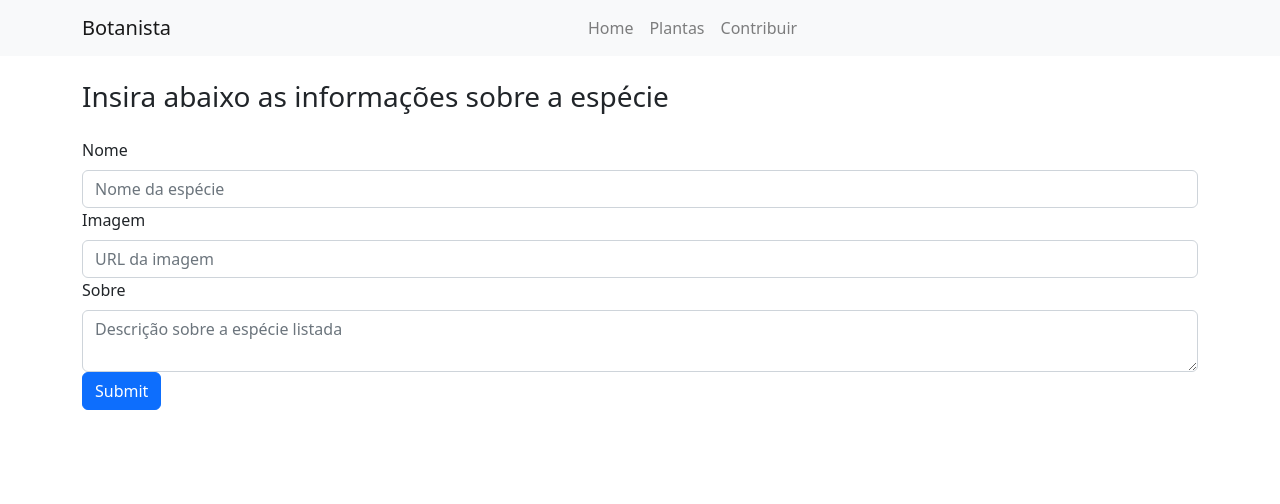
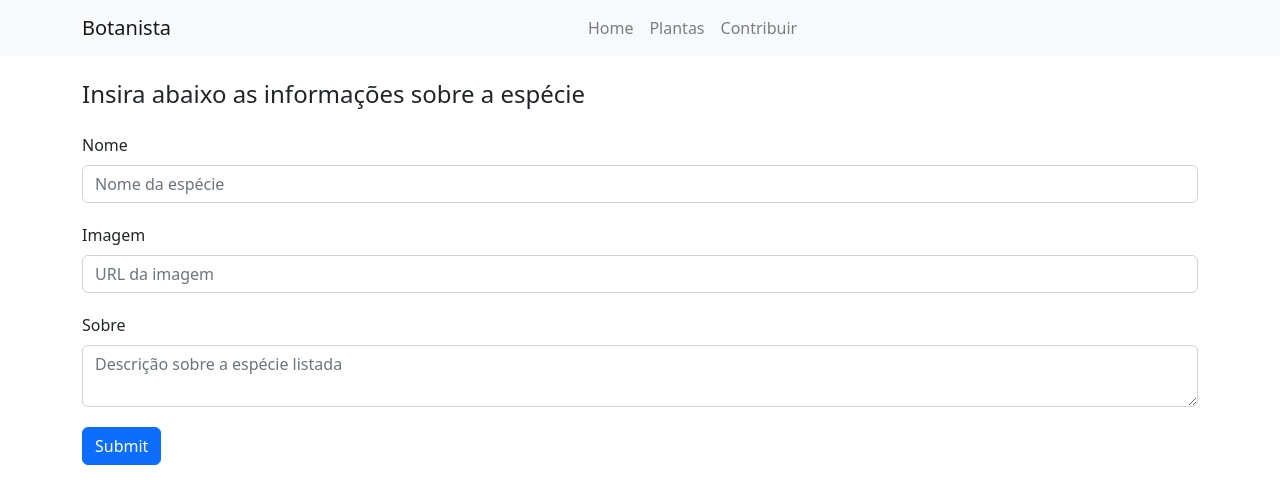
Before and after one commit to Gabrasuca/botanical-blog, a React (Vite) app: page /create in a window 1280 px wide. Shown: the top 504 px of the page. Built offline with nearby package versions, Linux system fonts and the light colour scheme.

Commit message:
margem e espaçamentos ok

```diff
--- a/index.html
+++ b/index.html
@@ -4,7 +4,7 @@
     <meta charset="UTF-8" />
     <link rel="stylesheet" href="https://cdn.jsdelivr.net/npm/bootstrap@4.6.2/dist/css/bootstrap.min.css" integrity="sha384-xOolHFLEh07PJGoPkLv1IbcEPTNtaed2xpHsD9ESMhqIYd0nLMwNLD69Npy4HI+N" crossorigin="anonymous">
     <meta name="viewport" content="width=device-width, initial-scale=1.0" />
-    <title>Zoe</title>
+    <title>Botanista</title>
   </head>
   <body>
     <div id="root"></div>
--- a/package.json
+++ b/package.json
@@ -15,6 +15,7 @@
     "react": "^18.2.0",
     "react-bootstrap": "^2.7.4",
     "react-dom": "^18.2.0",
+    "react-hot-toast": "^2.4.0",
     "react-router-dom": "^6.10.0"
   },
   "devDependencies": {
--- a/src/pages/CreatePage/Index.jsx
+++ b/src/pages/CreatePage/Index.jsx
@@ -3,6 +3,7 @@ import Button from 'react-bootstrap/Button';
 import Form from 'react-bootstrap/Form';
 import { api } from '../../utils/api';
 import { useNavigate } from 'react-router-dom';
+import "./createpage.css"
 
 export function CreatePage() {
   const [form, setForm] = useState({
@@ -32,7 +33,7 @@ export function CreatePage() {
     <div className="container">
       <h3 className="mt-4 mb-4">Insira abaixo as informações sobre a espécie</h3>
       <Form onSubmit={handleSubmit}>
-        <Form.Group controlId="formBasicName">
+        <Form.Group controlId="formBasicName" className='form-group'>
           <Form.Label>Nome</Form.Label>
           <Form.Control
             type="text"
@@ -44,7 +45,7 @@ export function CreatePage() {
           />
         </Form.Group>
 
-        <Form.Group controlId="formBasicImg">
+        <Form.Group controlId="formBasicImg" className='form-group'>
           <Form.Label>Imagem</Form.Label>
           <Form.Control
             type="text"
@@ -56,7 +57,7 @@ export function CreatePage() {
           />
         </Form.Group>
 
-        <Form.Group controlId="formBasicSobre">
+        <Form.Group controlId="formBasicSobre" className='form-group'>
           <Form.Label>Sobre</Form.Label>
           <Form.Control
             as="textarea"
--- /dev/null
+++ b/src/pages/CreatePage/createpage.css
@@ -0,0 +1,8 @@
+.mb-4 {
+    margin-top: 40px;
+    margin-bottom: 40px;
+    font-size: 24px;
+  }
+  .form-group {
+    margin 20px;
+  }
--- a/src/pages/EditPage/Index.jsx
+++ b/src/pages/EditPage/Index.jsx
@@ -3,7 +3,7 @@ import Button from 'react-bootstrap/Button';
 import Form from 'react-bootstrap/Form';
 import { api } from '../../utils/api';
 import { useNavigate, useParams } from 'react-router-dom';
-
+import "./editpage.css"
 export function EditPage () {
   const [form, setForm] = useState({
     nome:"",
@@ -15,7 +15,7 @@ export function EditPage () {
 
   useEffect(() => {
     async function fetchPlant() {
-      const response = await api.get(`/plants/${currentPlant.id}`)
+      const response = await api.get(`/plants/${plantId}`)
       setForm({ ...response.data.data.attributes });
     }
     fetchPlant();
@@ -31,27 +31,29 @@ export function EditPage () {
     e.preventDefault();
     try {
       await api.put(`/plants/${plantId}`, { data: form });
-      navigate("/");
+      navigate("/Plants");
+
     } catch (e) {
       console.log(e);
     }
   }
 
   return (
-    <div className="container mt-4">
+
+      <div className="container mt-4">
       <h3 className="mb-4">Editar informações</h3>
       <Form onSubmit={handleSubmit}>
-        <Form.Group controlId="formBasicName">
+        <Form.Group controlId="formBasicName" className='form-group'>
           <Form.Label>Nome</Form.Label>
           <Form.Control name="nome" value={form.nome} onChange={handleChange} placeholder="Nome da espécie" />
         </Form.Group>
 
-        <Form.Group controlId="formBasicImg">
+        <Form.Group controlId="formBasicImg" className='form-group'>
           <Form.Label>Imagem</Form.Label>
           <Form.Control name="imageURL" value={form.imageURL} onChange={handleChange} placeholder="Imagem URL" />
         </Form.Group>
 
-        <Form.Group controlId="formBasicSobre">
+        <Form.Group controlId="formBasicSobre" className='form-group'>
           <Form.Label>Sobre</Form.Label>
           <Form.Control name="sobre" value={form.sobre} onChange={handleChange} placeholder="Descrição sobre a espécie listada" as="textarea" rows={3} />
         </Form.Group>
@@ -61,5 +63,6 @@ export function EditPage () {
         </Button>
       </Form>
     </div>
+
   );
 }
--- /dev/null
+++ b/src/pages/EditPage/editpage.css
@@ -0,0 +1,8 @@
+.mb-4 {
+    margin-top: 40px;
+    margin-bottom: 40px;
+    font-size: 24px;
+  }
+  .form-group {
+    margin-bottom: 20px;
+  }
--- a/src/pages/Home/home.css
+++ b/src/pages/Home/home.css
@@ -1,4 +1,7 @@
 .jumbotron {
     padding: 15vh;
-    margin: 0
-}
+    margin: 0;
+    background-image: url('https://images.unsplash.com/photo-1476553986076-d59060d397e4?ixlib=rb-4.0.3&ixid=MnwxMjA3fDB8MHxwaG90by1wYWdlfHx8fGVufDB8fHx8&auto=format&fit=crop&w=1832&q=80');
+
+    color: white;
+  }
--- a/src/pages/PlantDetail/Index.jsx
+++ b/src/pages/PlantDetail/Index.jsx
@@ -2,6 +2,8 @@ import { useEffect, useState } from "react";
 import { api } from "../../utils/api.js";
 import "./plants.css"
 import { Link, useParams, useNavigate } from "react-router-dom";
+import { toast , Toaster} from "react-hot-toast";
+
 
 export function PlantDetail() {
   const [plant, setPlant] = useState([]);
@@ -22,12 +24,15 @@ export function PlantDetail() {
 
   async function handleDelete(id) {
     await api.delete(`/plants/${id}`);
-    navigate("/Plants");
+    toast.success('Planta deletada com sucesso!');
+    setPlant(plant.filter((p) => p.id !== id));
   }
 
   return (
-    <div className="container">
-      <h2 className="text-center">Plantas listadas</h2>
+  <>
+         <Toaster />
+        <div className="container">
+      <h2 className="text-center title">Plantas listadas</h2>
       <div className="row">
         {plant.map((currentPlant) => {
           return (
@@ -41,15 +46,17 @@ export function PlantDetail() {
                 <div className="card-body">
                   <h5 className="card-title">{currentPlant.attributes.nome}</h5>
                   <p className="card-text">{currentPlant.attributes.sobre}</p>
-                  <Link to={`/edit/${currentPlant.id}`} className="btn btn-primary">
+                  <div className="button-container">
+                  <Link to={`/edit/${currentPlant.id}`} className="btn btn-green">
                     Editar
                   </Link>
                   <button
                     onClick={() => handleDelete(currentPlant.id)}
-                    className="btn btn-danger ms-2"
+                    className="btn btn-green ms-2"
                   >
                     Deletar
                   </button>
+                </div>
                 </div>
               </div>
             </div>
@@ -57,5 +64,7 @@ export function PlantDetail() {
         })}
       </div>
     </div>
+    </>
+
   );
 }
--- a/src/pages/PlantDetail/plants.css
+++ b/src/pages/PlantDetail/plants.css
@@ -3,3 +3,8 @@
     height: 200px;
     object-fit: cover;
   }
+  .title {
+    margin-top: 40px;
+    margin-bottom: 40px;
+    font-size: 24px;
+  }
```
Also changed, not shown: 1 other file (tests, documents, lock files or other folders).
